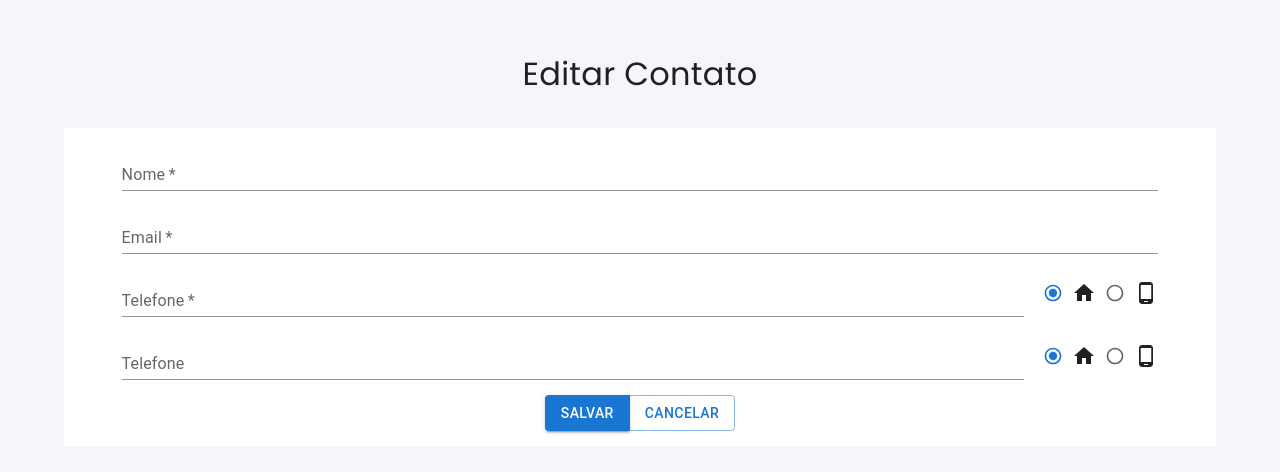
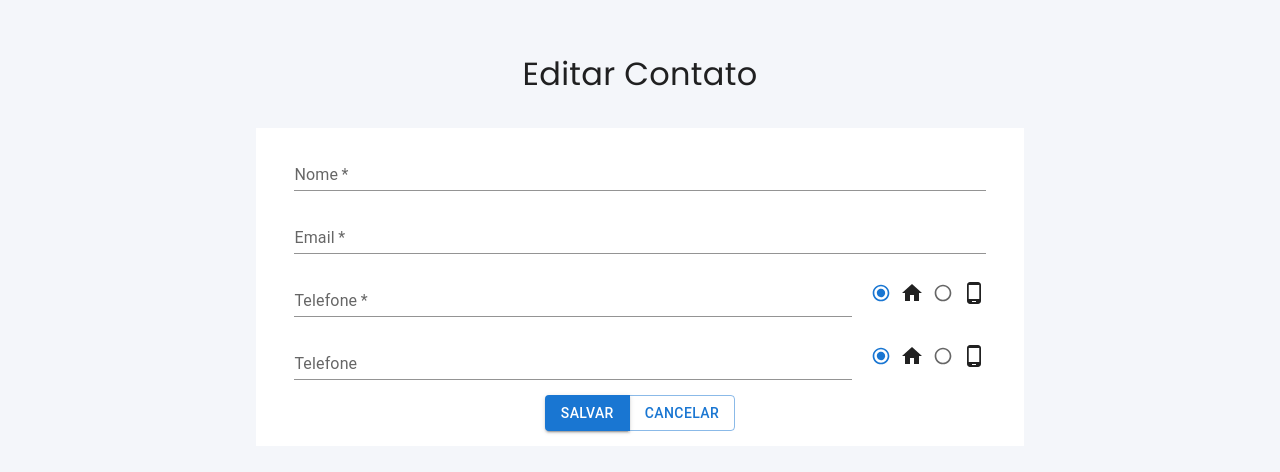
Before and after one commit to acolima/customers, a React (Vite) app: page /customer/1 in a window 1280 px wide. Shown: the part 152-624 px from the top of the page. Built offline with nearby package versions, Linux system fonts and the light colour scheme; no server answers.

Commit message:
feat: site responsiveness

```diff
--- a/src/App.tsx
+++ b/src/App.tsx
@@ -1,13 +1,19 @@
 import 'react-toastify/dist/ReactToastify.min.css';
-import { CssBaseline } from '@mui/material';
+import { createTheme, CssBaseline, ThemeProvider } from '@mui/material';
 import { BrowserRouter, Route, Routes } from 'react-router-dom';
 import { ToastContainer } from 'react-toastify';
 import Customer from './pages/Customer';
 import HomePage from './pages/Home';
 
 function App() {
+	const theme = createTheme({
+		palette: {
+			background: { default: '#f4f6fa' },
+		},
+	});
+
 	return (
-		<>
+		<ThemeProvider theme={theme}>
 			<CssBaseline />
 			<ToastContainer />
 			<BrowserRouter>
@@ -17,7 +23,7 @@ function App() {
 					<Route path='/customer/:id' element={<Customer />} />
 				</Routes>
 			</BrowserRouter>
-		</>
+		</ThemeProvider>
 	);
 }
 
--- a/src/components/CustomersList/index.tsx
+++ b/src/components/CustomersList/index.tsx
@@ -12,7 +12,7 @@ import {
 	Typography,
 } from '@mui/material';
 
-import AddCircle from '@mui/icons-material/AddCircle';
+import PersonAddIcon from '@mui/icons-material/PersonAdd';
 import DeleteIcon from '@mui/icons-material/Delete';
 import EditIcon from '@mui/icons-material/Edit';
 import HomeIcon from '@mui/icons-material/Home';
@@ -71,7 +71,7 @@ function CustomersList() {
 				))}
 			</List>
 
-			<AddCircle
+			<PersonAddIcon
 				onClick={() => navigate('/customer')}
 				sx={styles.addCustomerButton}
 			/>
--- a/src/components/CustomersList/styles.ts
+++ b/src/components/CustomersList/styles.ts
@@ -1,7 +1,13 @@
 const styles = {
 	page: {
-		height: '200px',
+		height: '100%',
+		width: '60vw',
 		paddingTop: '100px',
+		margin: '0 auto',
+		position: 'relative',
+		'@media(max-width:600px)': {
+			width: '100vw',
+		},
 	},
 	customersList: {
 		display: 'flex',
@@ -15,7 +21,7 @@ const styles = {
 	addCustomerButton: {
 		fontSize: '2.5em',
 		color: '#bdbdbd',
-		position: 'fixed',
+		position: 'absolute',
 		bottom: '20px',
 		right: '20px',
 		cursor: 'pointer',
--- a/src/components/Header/styles.ts
+++ b/src/components/Header/styles.ts
@@ -10,10 +10,13 @@ const styles = {
 		background: '#f4f6fa',
 	},
 	textfield: {
-		width: '90vw',
+		width: '60vw',
 		margin: '0 auto',
 		background: '#fff',
 		borderRadius: '5px',
+		'@media(max-width:600px)': {
+			width: '100vw',
+		},
 	},
 };
 
--- a/src/pages/Customer/index.tsx
+++ b/src/pages/Customer/index.tsx
@@ -13,7 +13,7 @@ import HomeIcon from '@mui/icons-material/Home';
 import PhoneAndroidIcon from '@mui/icons-material/PhoneAndroid';
 
 import { useEffect, useState } from 'react';
-import { useLocation, useNavigate, useParams } from 'react-router-dom';
+import { useNavigate, useParams } from 'react-router-dom';
 
 import { errorAlert, successAlert } from '../../utils/toastifyAlerts';
 import styles from './styles';
--- a/src/pages/Customer/styles.ts
+++ b/src/pages/Customer/styles.ts
@@ -2,7 +2,6 @@ const styles = {
 	page: {
 		width: '100vw',
 		height: '100vh',
-		background: '#f4f6fa',
 		padding: '10px',
 		display: 'flex',
 		flexDirection: 'column',
@@ -12,12 +11,15 @@ const styles = {
 	},
 	form: {
 		background: '#fff',
-		width: '90vw',
+		width: '60vw',
 		display: 'flex',
 		flexDirection: 'column',
 		alignItems: 'center',
 		gap: '15px',
 		padding: '15px 0',
+		'@media(max-width: 600px)': {
+			width: '90vw',
+		},
 	},
 	phoneInput: {
 		display: 'flex',
--- a/src/pages/Home/index.tsx
+++ b/src/pages/Home/index.tsx
@@ -17,6 +17,5 @@ const styles = {
 	homepage: {
 		width: '100vw',
 		height: '100vh',
-		background: '#f4f6fa',
 	},
 };
--- a/src/utils/toastifyAlerts.ts
+++ b/src/utils/toastifyAlerts.ts
@@ -2,12 +2,12 @@ import { toast } from 'react-toastify';
 
 export function errorAlert(message: string) {
 	toast.error(message, {
-		position: toast.POSITION.TOP_RIGHT,
+		position: toast.POSITION.BOTTOM_CENTER,
 	});
 }
 
 export function successAlert(message: string) {
 	toast.success(message, {
-		position: toast.POSITION.TOP_RIGHT,
+		position: toast.POSITION.BOTTOM_CENTER,
 	});
 }
```
